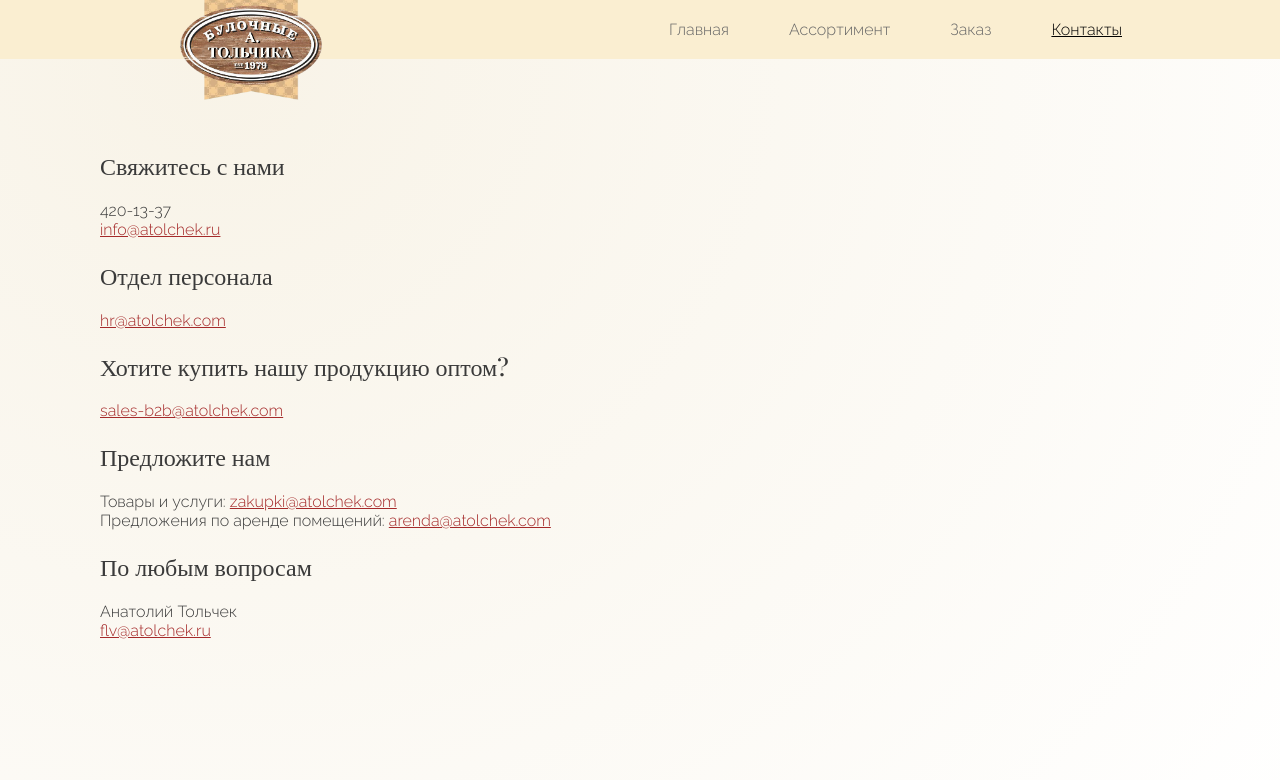
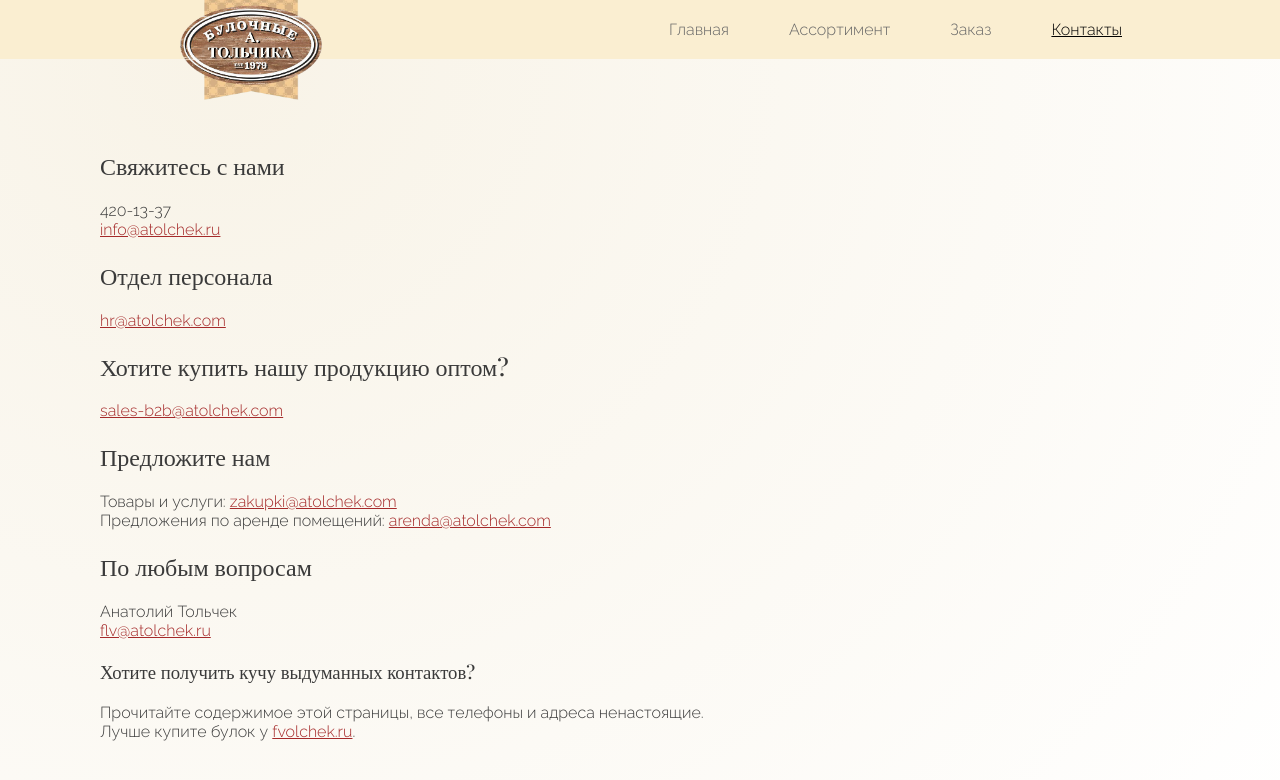
Before and after one commit to anatolykopyl/bakery, a Vue app: page /contact-us in a window 1280 px wide. Shown: the top 780 px of the page. Built offline with nearby package versions, Linux system fonts and the light colour scheme; a web font is replaced by a local one.

Commit message:
Added a disclaimer

```diff
--- a/src/views/Contact.vue
+++ b/src/views/Contact.vue
@@ -18,6 +18,10 @@
             <h2>По любым вопросам</h2>
             Анатолий Тольчек<br />
             <a href="mailto:flv@atolchek.ru">flv@atolchek.ru</a>
+
+            <h3>Хотите получить кучу выдуманных контактов?</h3>
+            Прочитайте содержимое этой страницы, все телефоны и адреса ненастоящие.<br />
+            Лучше купите булок у <a href="http://www.fvolchek.ru" target="_blank">fvolchek.ru</a>.
         </div>
     </div>
 </template>
@@ -40,7 +44,7 @@ export default {
     padding-left: 100px;
 }
 
-h2 {
+h2, h3 {
     font-family: 'Playfair Display', serif;
     font-weight: 500;
 }
```
